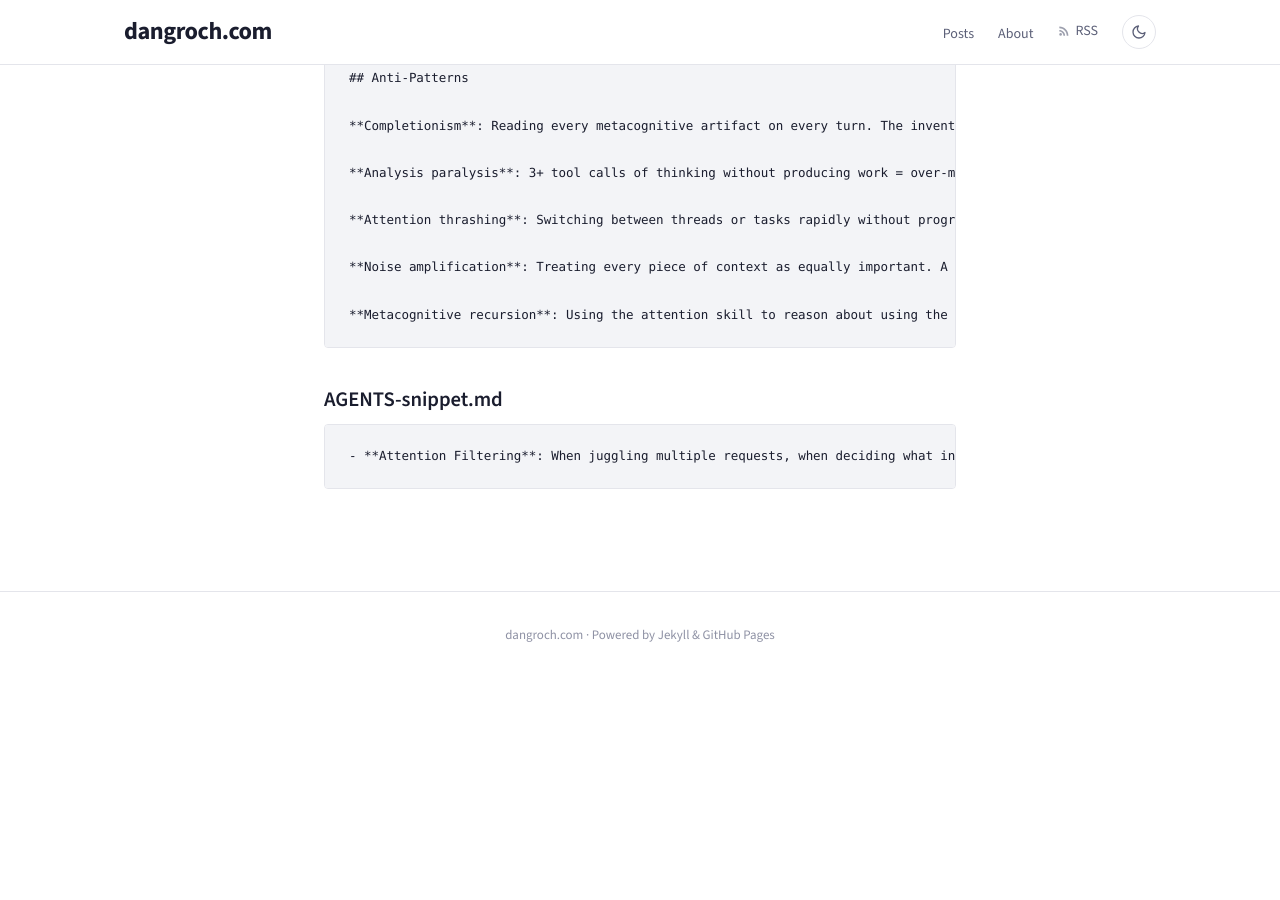
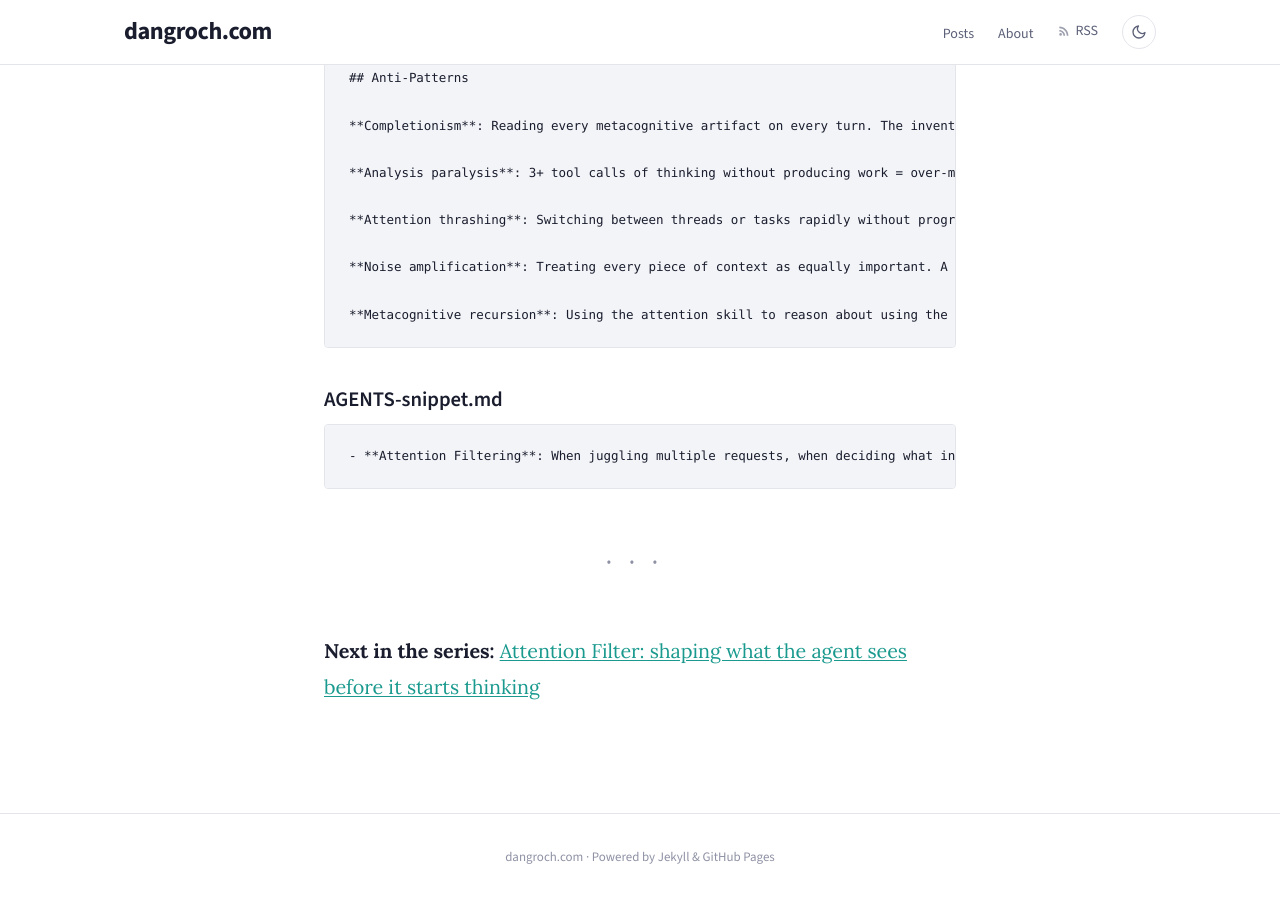
Before and after one commit to dgroch/blog, a Jekyll site: the page built from _posts/2026-03-16-attention-awareness-for-ai-agents.md, in a window 1280 px wide and 900 px high, scrolled down 7668 px. Built offline with Jekyll 4.4.1, drawn with Linux system fonts in a browser that asks for light colours; before the commit the page ends 8346 px from its top, so only the background shows below that; some of the changed text lies outside the part shown.

Commit message:
Attention Awareness post: add next-post link to Attention Filter

`````diff
--- a/_posts/2026-03-16-attention-awareness-for-ai-agents.md
+++ b/_posts/2026-03-16-attention-awareness-for-ai-agents.md
@@ -200,3 +200,7 @@ The AGENTS.md triggers provide conditions. Match conditions to your situation. I
 ````markdown
 - **Attention Filtering**: When juggling multiple requests, when deciding what information to focus on, or when context feels noisy or overwhelming → read `skills/attention-awareness/SKILL.md` and focus on what matters now.
 ````
+
+---
+
+**Next in the series:** [Attention Filter: shaping what the agent sees before it starts thinking](https://dangroch.com/2026/03/16/attention-filter-hook/)
`````
